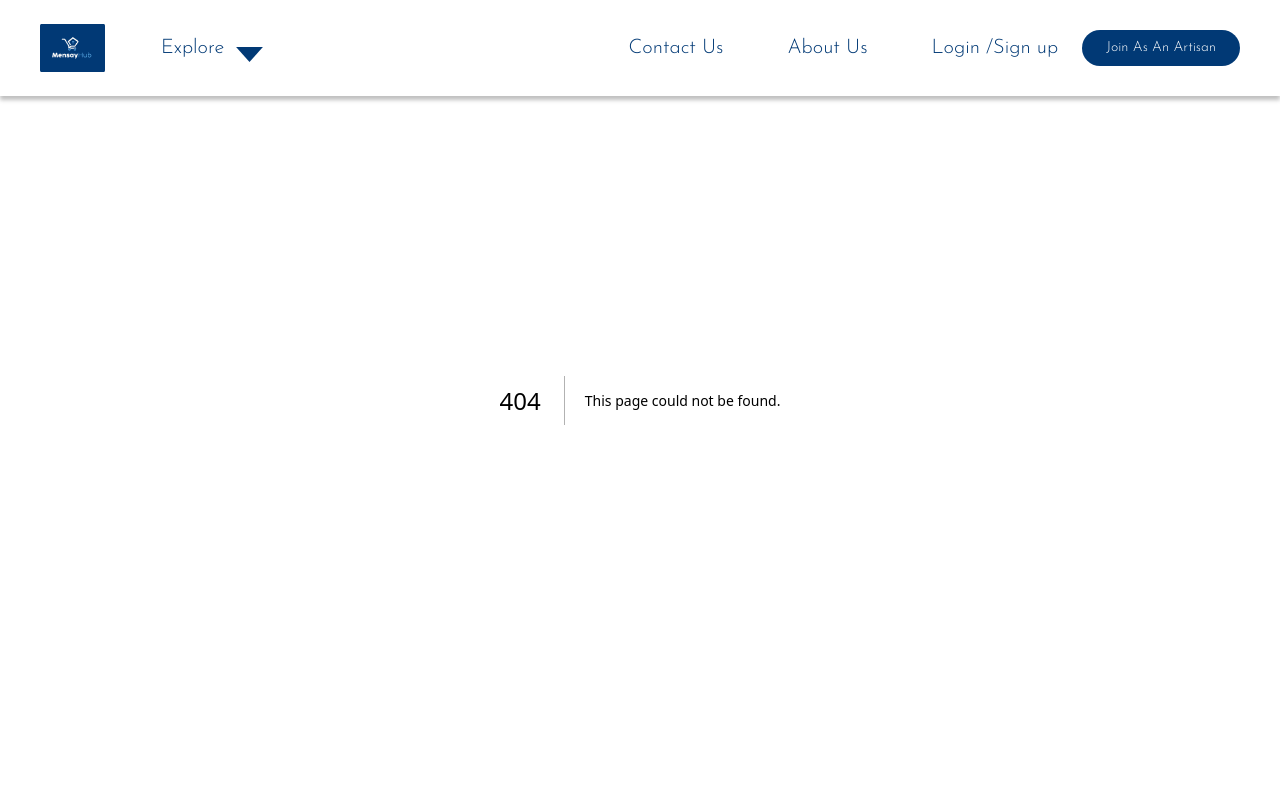
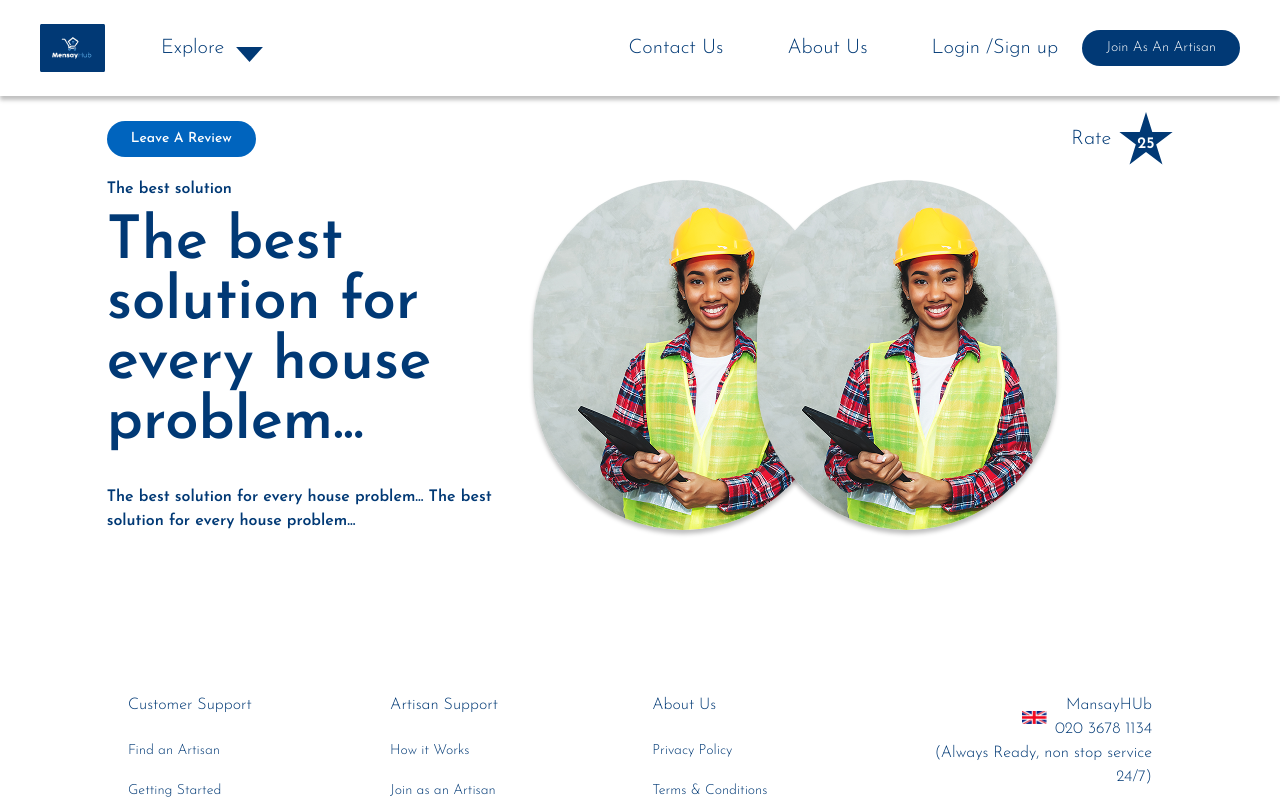
Before and after one commit to stivex001/artsianhub, a Next.js app: page /available-artisan/1 in a window 1280 px wide. Before the commit this address had no page. Shown: the top 800 px of the page. Built offline with nearby package versions, Linux system fonts and the light colour scheme.

Commit message:
feat:starting artisan page

```diff
--- /dev/null
+++ b/app/(home)/available-artisan/[id]/page.tsx
@@ -0,0 +1,14 @@
+import { ArtisanHero } from "@/components/pages/artisan/ArtisanHero";
+import React from "react";
+
+type Props = {};
+
+const ArtisanDetails = (props: Props) => {
+  return (
+    <main className="mt-24 pt-4 pb-20">
+      <ArtisanHero />
+    </main>
+  );
+};
+
+export default ArtisanDetails;
--- a/components/Artisan/SearchedArtisan.tsx
+++ b/components/Artisan/SearchedArtisan.tsx
@@ -5,12 +5,14 @@ import { CustomButton } from "../clickable/CustomButton";
 import Image, { StaticImageData } from "next/image";
 import image1 from "@/components/assets/images/port.png";
 import CustomPagination from "../shared/CustomPagination";
+import { useRouter } from "next/navigation";
 
 // Types
 interface Artisan {
   status: "Available" | "Unavailable";
   accountName: string;
   rating: number;
+  id: number;
   photo: StaticImageData;
 }
 
@@ -20,6 +22,7 @@ interface Props {
 
 // Mock Data
 const artisanData: Artisan[] = Array.from({ length: 6 }).map(() => ({
+  id: Math.floor(Math.random()),
   status: Math.random() > 0.5 ? "Available" : "Unavailable",
   accountName: "John Henry",
   rating: Math.floor(Math.random() * 5) + 1, // Random rating between 1 and 5
@@ -43,6 +46,7 @@ const renderStars = (rating: number) => {
 };
 
 const SearchedArtisan: React.FC<Props> = ({ onClose }) => {
+  const router = useRouter()
   const [currentPage, setCurrentPage] = useState(3);
 
   const totalPages = 6;
@@ -70,9 +74,9 @@ const SearchedArtisan: React.FC<Props> = ({ onClose }) => {
         </p>
 
         <div className="grid grid-cols-3 gap-x-20 gap-y-3">
-          {artisanData.map((artisan, index) => (
-            <div key={index}>
-              <div className="relative rounded-[10px] overflow-hidden">
+          {artisanData.map((artisan) => (
+            <div key={artisan?.id}>
+              <div onClick={() => router.push(`/available-artisan/${artisan?.id}`)} className="relative rounded-[10px] overflow-hidden cursor-pointer">
                 <Image
                   src={artisan.photo}
                   alt={artisan.accountName}
--- a/components/assets/icons/NavIcons.tsx
+++ b/components/assets/icons/NavIcons.tsx
@@ -101,3 +101,18 @@ export const NotificationIcon = (props: SVGProps<SVGSVGElement>) => (
     </defs>
   </svg>
 )
+
+export const RatingIcon = (props: SVGProps<SVGSVGElement>) => (
+  <svg
+    xmlns="http://www.w3.org/2000/svg"
+    width={54}
+    height={53}
+    fill="none"
+    {...props}
+  >
+    <path
+      fill="#013975"
+      d="m27 0 6.286 20.038H53.63L37.172 32.423l6.286 20.038L27 40.078 10.542 52.462l6.286-20.039L.37 20.038h20.344L27 0Z"
+    />
+  </svg>
+)
--- a/components/controlledInputs/FilterComponent.tsx
+++ b/components/controlledInputs/FilterComponent.tsx
@@ -81,7 +81,7 @@ const FilterComponent = ({
       </button>
 
       {isOpen && (
-        <div className="absolute right-0 mt-2 w-48 bg-white shadow-lg z-10 rounded-[10px] border border-black">
+        <div className="absolute right-0 mt-2 w-48 bg-white shadow-lg z-[99] rounded-[10px] border border-black">
           <ul className="py-1">
             {options?.map((filter) => (
               <li key={filter.id} className="px-1">
--- /dev/null
+++ b/components/pages/artisan/ArtisanHero.tsx
@@ -0,0 +1,50 @@
+import { RatingIcon } from "@/components/assets/icons/NavIcons";
+import { CustomButton } from "@/components/clickable/CustomButton";
+import Image from "next/image";
+import React from "react";
+import image1 from "@/components/assets/images/port.png";
+
+type Props = {};
+
+export const ArtisanHero = (props: Props) => {
+  return (
+    <div className="w-10/12 mx-auto">
+      <div className="flex items-center justify-between mb-3">
+        <CustomButton label="Leave a review" className="!bg-secondary" />
+        <div className="flex items-center gap-2">
+          <h1 className="text-xl font-light text-primary">Rate</h1>
+          <div className="relative">
+            <RatingIcon />
+            <span className="absolute top-5 left-[18px] text-base text-white font-semibold">
+              25
+            </span>
+          </div>
+        </div>
+      </div>
+      <section className="flex items-center justify-between">
+        <div className="w-[40%]">
+          <p className="text-primary text-base font-semibold">
+            The best solution
+          </p>
+          <h1 className="text-primary text-6xl font-semibold pt-3 pb-8">
+            The best solution for every house problem...
+          </h1>
+          <p className="text-base text-primary font-semibold">
+            The best solution for every house problem... The best solution for
+            every house problem...
+          </p>
+        </div>
+        <div className="w-[60%]  flex -space-x-48 ">
+        {/* <div className="w-[220px] h-1 bg-primary mx-auto absolute bottom-0"/> */}
+          <div className="flex-1 ">
+            <Image src={image1} alt="" className="rounded-full shadow-dropShadow" />
+          </div>
+          <div className="flex-1">
+            <Image src={image1} alt="" className="rounded-full shadow-dropShadow " />
+          </div>
+
+        </div>
+      </section>
+    </div>
+  );
+};
--- a/components/pages/landingPage/Hero.tsx
+++ b/components/pages/landingPage/Hero.tsx
@@ -71,8 +71,8 @@ export const Hero = (props: Props) => {
             isOpen={isModalOpen}
             onClose={() => setIsModalOpen(false)}
             icon={PolygonBlue}
-            className="min-w-[1240px] mx-auto top-48 -left-72 !bg-gradient-to-b from-primary to-white rounded-[30px]"
-            iconStyle="right-96 -top-[44px]"
+            className="min-w-[1240px] mx-auto !z-30 !top-48 !-left-72 !bg-gradient-to-b from-primary to-white rounded-[30px]"
+            iconStyle="right-96 !-top-[44px]"
           >
             <SearchedArtisan onClose={() => setIsModalOpen(false)} />
           </DropdownModal>
--- a/components/shared/DropdownModal.tsx
+++ b/components/shared/DropdownModal.tsx
@@ -24,7 +24,7 @@ export const DropdownModal: React.FC<DropdownModalProps> = ({
   return (
     <>
       {/* Backdrop */}
-      <div className="fixed inset-0 bg-[#b3d2ed]/70 z-40" onClick={onClose} />
+      <div className="fixed inset-0 bg-[#b3d2ed]/70 z-20" onClick={onClose} />
 
       {/* Modal Content */}
       <motion.div
```
